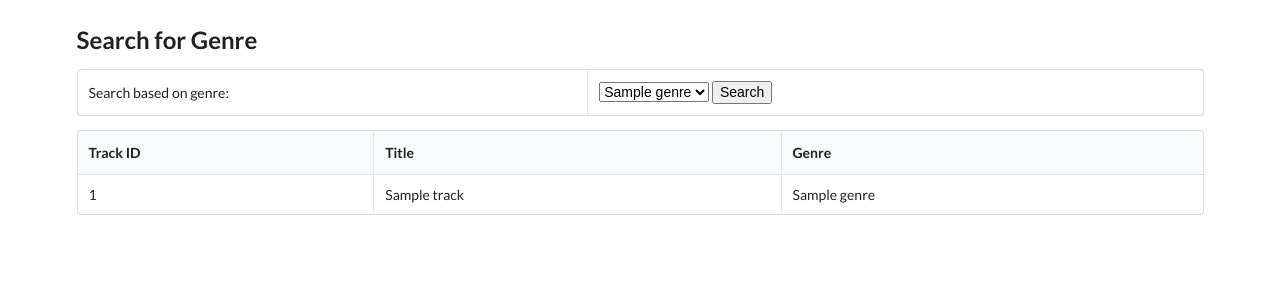
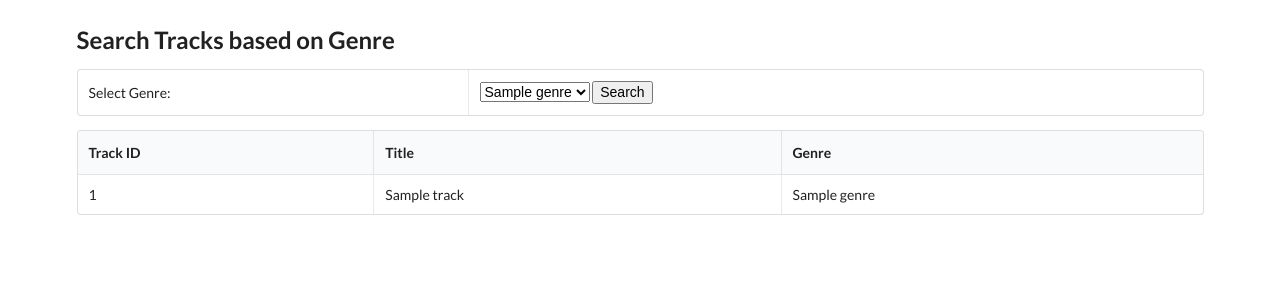
Before and after one commit to meetnisha/genre, a FastAPI app: template app/templates/search.html in a window 1280 px wide. Shown: the part 90-390 px from the top of the page. Run offline with FastAPI, Linux system fonts and the light colour scheme; the template is opened without the code that fills it: most values are stand-ins (such as "Sample title", 1, 10 or a date in 2020); some libraries are stand-ins or nearby versions.

Commit message:
chore: updated label texts

```diff
--- a/app/main.py
+++ b/app/main.py
@@ -75,14 +75,13 @@ async def form_post(excel: UploadFile = File(...), db: Session = Depends(get_db)
         one_object = Genres(
             genreID=key, genreName=new_genres[key])
         objGenres.append(one_object)
-
     try:
         db.bulk_save_objects(objGenres)
         db.commit()
     except:
         return {
             "code": "error",
-            "message": "Some or all trackIds have been classified already."
+            "message": "All genreIds have been added already."
         }
 
     return RedirectResponse(url="/", status_code=302)
@@ -99,19 +98,31 @@ async def home(request: Request, db: Session = Depends(get_db)) -> object:
     else:
         tracks = search_track(genre_filter, db=db)
 
-    dropdownChoices = {}
+    """ dropdownChoices = {}
     dropdownChoices["Select Genre"] = "-1"
     for item in genres:
         if item.genreName not in dropdownChoices:
-            dropdownChoices[item.genreName] = item.genreID
+            dropdownChoices[item.genreName] = item.genreID """
 
     return templates.TemplateResponse("search.html", {
         "request": request,
         "tracks": tracks,
-        "genres": dropdownChoices
+        "genres": genres
     })
 
-def search_track(query: str, db: Session):
-    #genres = db.query(Genre).filter(Genre.genre == user_id)
-    tracks = db.query(Tracks).filter(Tracks.genre == query).all()
-    return tracks
+def search_track(genre_filter: str, db: Session):
+    genres = db.query(Genres).filter(Genres.genreID == genre_filter).first()
+    if genres != None:
+        tracks = db.query(Tracks).filter(Tracks.genre == genres.genreName).all()
+        if tracks != None:
+            return tracks
+        else:
+            return {
+                "code": "Warning",
+                "message": "No tracks found for this genre."
+            }
+    else:
+        return {
+            "code": "error",
+            "message": "Requested Genre doesnot exist."
+        }
--- a/app/templates/search.html
+++ b/app/templates/search.html
@@ -4,10 +4,10 @@
 {% block content %}
 
 <script>
-    $('select').change(function(){
+    $('choices_dropdown').change(function(){
       var theVal = $(this).val();
       alert(theVal)
-      if (theVal == "Select")
+      if (theVal == "-1")
       {
           $('#btnsearch').prop('disabled', true);
       }
@@ -23,14 +23,14 @@
     }
 </script>
 {% include 'include/topnav.html' %}
-<h2>Search for Genre</h2>
+<h2>Search Tracks based on Genre</h2>
 
 <form action="/search/" enctype="multipart/form-data" method="get">
 <table class="ui celled table">
   </thead>
   <tbody>
     <tr>
-      <td><label for="id_genre">Search based on genre: </label></td>
+      <td><label for="id_genre">Select Genre: </label></td>
       <td>
         <select id="choices_dropdown" name="filter">
         {% for genre in genres %}
```
